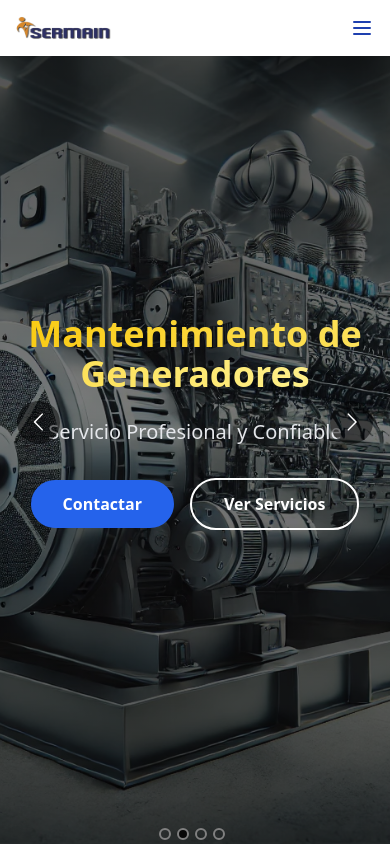
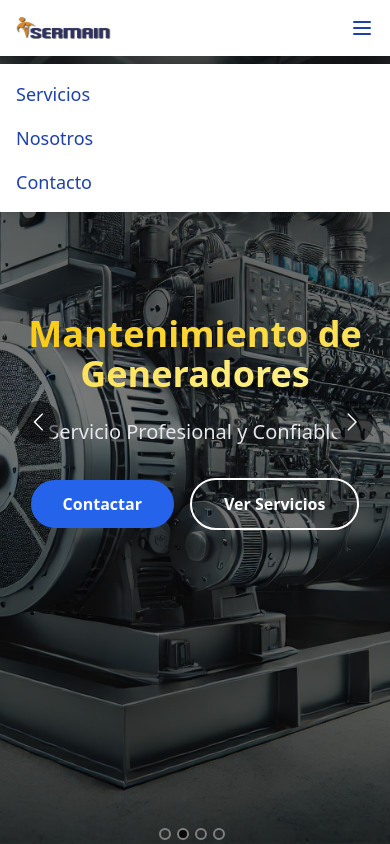
Before and after one commit to Ismaelt21/Sermain, a React (Create React App) app in the folder sermain-web/: page / in a window 390 px wide. Both pictures are taken after a click on the button 362 px from the left and 28 px from the top of the page. Shown: the top 844 px of the page. Built offline with nearby package versions, Linux system fonts and the light colour scheme.

Commit message:
feat(components):mejorar menú hamburguesa Header

```diff
--- a/sermain-web/src/components/Header.js
+++ b/sermain-web/src/components/Header.js
@@ -2,6 +2,7 @@ import React, { useState, useEffect } from "react";
 
 const Header = ({ onServicesClick, onAboutUsClick, onContactClick }) => {
   const [isScrolled, setIsScrolled] = useState(false);
+  const [isMenuOpen, setIsMenuOpen] = useState(false); // Estado para controlar el menú hamburguesa
 
   useEffect(() => {
     const handleScroll = () => {
@@ -59,7 +60,10 @@ const Header = ({ onServicesClick, onAboutUsClick, onContactClick }) => {
 
           {/* Mobile Menu Button */}
           <div className="md:hidden">
-            <button className="p-2">
+            <button
+              className="p-2"
+              onClick={() => setIsMenuOpen(!isMenuOpen)} // Alterna el estado del menú hamburguesa
+            >
               <svg
                 className="h-6 w-6"
                 fill="none"
@@ -76,6 +80,30 @@ const Header = ({ onServicesClick, onAboutUsClick, onContactClick }) => {
             </button>
           </div>
         </div>
+
+        {/* Mobile Navigation (menú hamburguesa) */}
+        {isMenuOpen && (
+          <div className="md:hidden absolute top-16 left-0 right-0 bg-white shadow-lg p-4 space-y-4">
+            <button
+              onClick={onServicesClick}
+              className="w-full text-left hover:text-blue-500 transition-colors duration-300 text-lg font-medium"
+            >
+              Servicios
+            </button>
+            <button
+              onClick={onAboutUsClick}
+              className="w-full text-left hover:text-blue-500 transition-colors duration-300 text-lg font-medium"
+            >
+              Nosotros
+            </button>
+            <button
+              onClick={onContactClick}
+              className="w-full text-left hover:text-blue-500 transition-colors duration-300 text-lg font-medium"
+            >
+              Contacto
+            </button>
+          </div>
+        )}
       </div>
     </header>
   );
```
